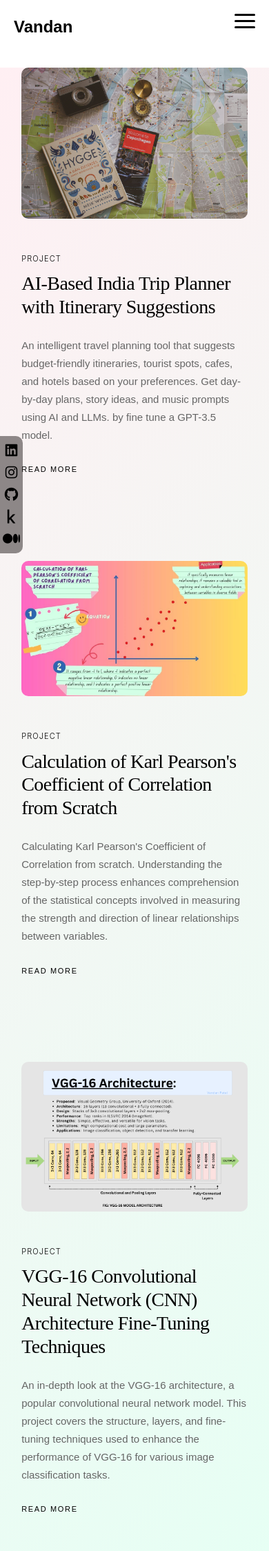
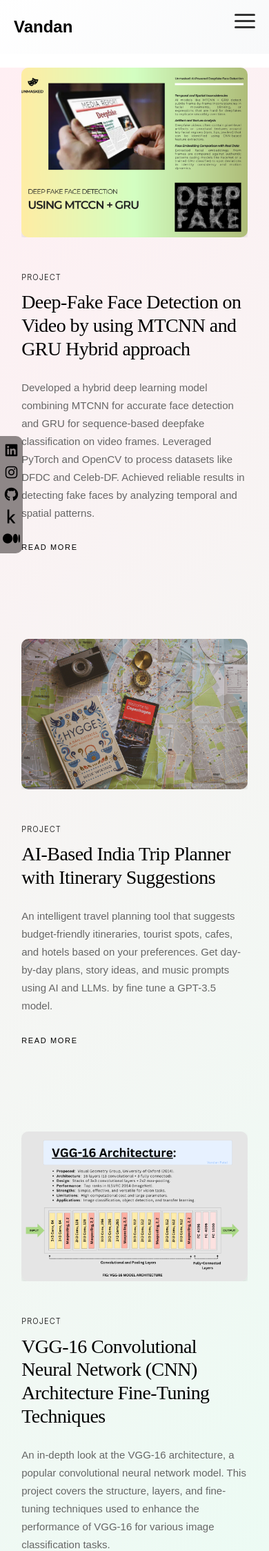
Before and after one commit to patelvandan11/flask12, a Flask app: page /projects in a window 390 px wide. Shown: the top 2248 px of the page at 69% size. Run offline with Flask 2, Linux system fonts and the light colour scheme; some libraries are stand-ins or nearby versions.

Commit message:
add projects

```diff
--- a/data.json
+++ b/data.json
@@ -1,18 +1,17 @@
 [
+    {
+        "img_src": "static/images/unmasked.png",
+        "img_srcset": "static/images/unmasked.png 1x, static/images/unmasked.png 2x",
+        "title": "Deep-Fake Face Detection on Video by using MTCNN and GRU Hybrid approach",
+        "url": "https://github.com/patelvandan11/DeepFake_Face_Detection",
+        "description": "Developed a hybrid deep learning model combining MTCNN for accurate face detection and GRU for sequence-based deepfake classification on video frames. Leveraged PyTorch and OpenCV to process datasets like DFDC and Celeb-DF. Achieved reliable results in detecting fake faces by analyzing temporal and spatial patterns."
+    },
     {
         "img_src": "static/images/ai_trip1.jpg",
         "img_srcset": "static/images/ai_trip1.jpg 1x, static/images/ai_trip2.jpg 2x",
         "title": "AI-Based India Trip Planner with Itinerary Suggestions",
         "url": "https://github.com/patelvandan11/Ai-Trip-Planner-with-GPT-3.5",
         "description": "An intelligent travel planning tool that suggests budget-friendly itineraries, tourist spots, cafes, and hotels based on your preferences. Get day-by-day plans, story ideas, and music prompts using AI and LLMs. by fine tune a GPT-3.5 model."
-    }
-    ,
-    {
-        "img_src": "static/images/karl1.jpg",
-        "img_srcset": "static/images/karl1.jpg 1x, static/images/karl2.jpg 2x",
-        "title": "Calculation of Karl Pearson's Coefficient of Correlation from Scratch",
-        "url": "/karl_pearson",
-        "description": "Calculating Karl Pearson's Coefficient of Correlation from scratch. Understanding the step-by-step process enhances comprehension of the statistical concepts involved in measuring the strength and direction of linear relationships between variables."
     },
     {
         "img_src": "static/images/CNN.png",
@@ -20,5 +19,12 @@
         "title": "VGG-16 Convolutional Neural Network (CNN) Architecture Fine-Tuning Techniques",
         "url": "https://github.com/patelvandan11/VGG-16-Fine-Tuning",
         "description": "An in-depth look at the VGG-16 architecture, a popular convolutional neural network model. This project covers the structure, layers, and fine-tuning techniques used to enhance the performance of VGG-16 for various image classification tasks."
+    },
+    {
+        "img_src": "static/images/karl1.jpg",
+        "img_srcset": "static/images/karl1.jpg 1x, static/images/karl2.jpg 2x",
+        "title": "Calculation of Karl Pearson's Coefficient of Correlation from Scratch",
+        "url": "/karl_pearson",
+        "description": "Calculating Karl Pearson's Coefficient of Correlation from scratch. Understanding the step-by-step process enhances comprehension of the statistical concepts involved in measuring the strength and direction of linear relationships between variables."
     }
 ]
--- a/static/pro.css
+++ b/static/pro.css
@@ -10,21 +10,22 @@ body {
     font-size: 20px;
     line-height: 1.6;
     margin: 0;
+    background: linear-gradient(135deg, #ffffff 0%, #ffffff 100%);
 }
-#vandan_p{
+
+#vandan_p {
     display: block;
     margin: auto;
     width: 50%;
     animation: move 2s infinite;
     text-align: center;
 }
+
 /* Header styles */
 header {
-    /* background: linear-gradient(to right, #FFFAF4, #FFFFFF); */
-
-
-
+    background: linear-gradient(135deg, #ffffff 0%, #f8f9fa 100%);
     padding: 20px;
+    box-shadow: 0 2px 4px rgba(0,0,0,0.1);
 }
 
 header .logo, .entry__title {
@@ -44,18 +44,18 @@ nav ul li {
 }
 
 nav ul li a, .entry__more-link, .link-list li a, .s-footer__social li a {
-    color: black;
+    color: #333;
     text-decoration: none;
     transition: color 0.3s ease;
 }
 
 nav ul li a:hover, .entry__more-link:hover, .link-list li a:hover, .s-footer__social li a:hover {
-    color: #e2e2e2;
+    color: #666;
 }
 
 /* Main section styles */
 main, #content {
-    padding: 0px;
+    padding: 0;
 }
 
 .hero, .vandan, .s-footer__main {
@@ -71,6 +71,7 @@ main, #content {
     max-width: 500px;
     height: auto;
     border-radius: 10px;
+    box-shadow: 0 4px 6px rgba(0,0,0,0.1);
 }
 
 /* Entry content styles */
@@ -89,19 +90,20 @@ main, #content {
 }
 
 .entry__more-link {
-    color: #ff5722;
+    color: #4a90e2;
 }
 
 .footer-content {
     display: flex;
     justify-content: space-between;
     align-items: center;
-    color: #fff;
+    color: #333;
+    background: linear-gradient(135deg, #ffffff 0%, #f8f9fa 100%);
 }
 
 .link-list, .s-footer__social {
     list-style: none;
-    display: ruby;
+    display: flex;
     flex-direction: column;
 }
 
@@ -129,7 +131,7 @@ main, #content {
 
 .bar {
     height: 3px;
-    background-color: black;
+    background-color: #333;
     border-radius: 3px;
     transition: transform 0.3s ease, opacity 0.3s ease;
 }
```
Also changed, not shown: other parts of static/pro.css (+13 -21 lines), templates/about.html (+24 -5 lines), static/images/unmasked.png (added).
